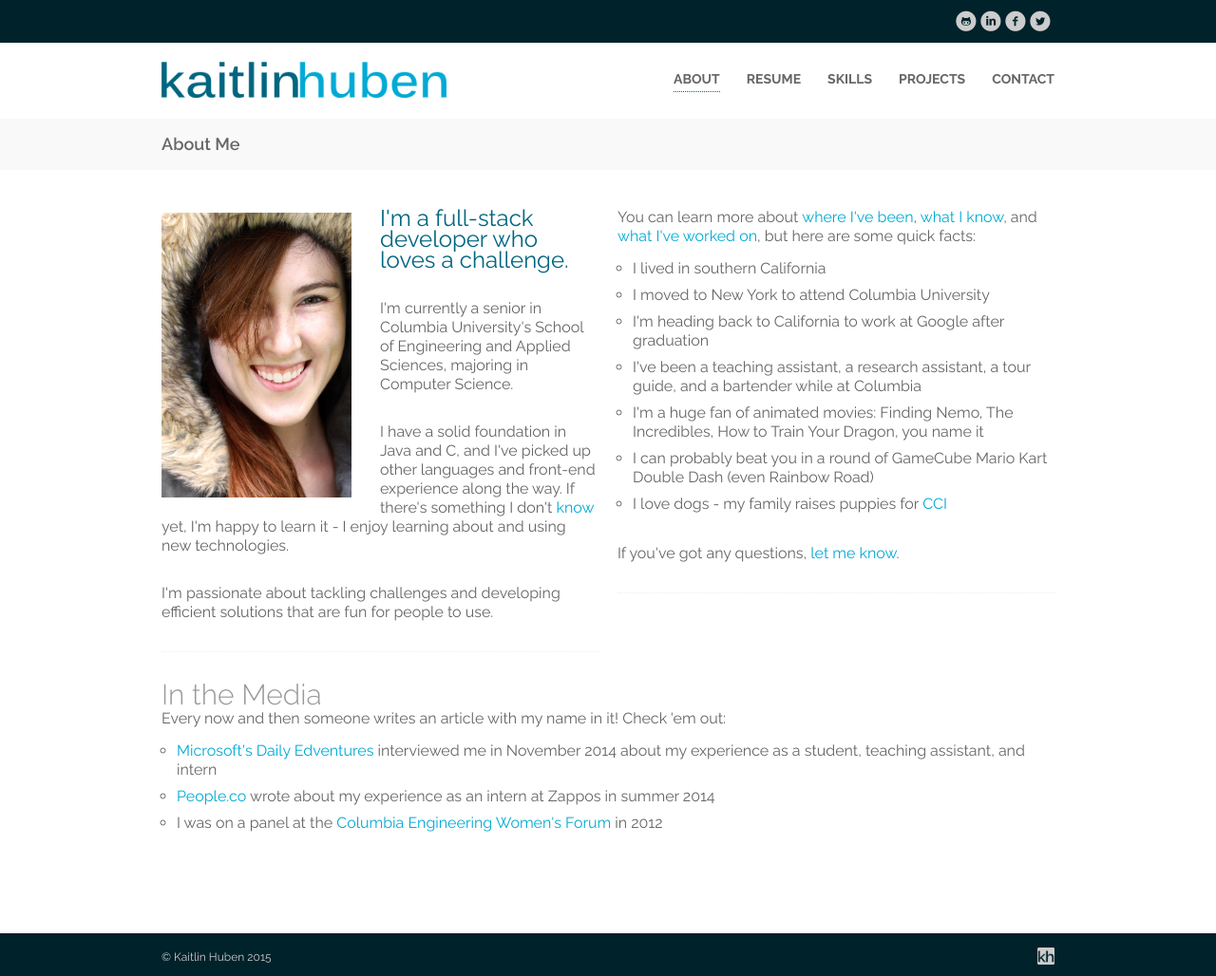
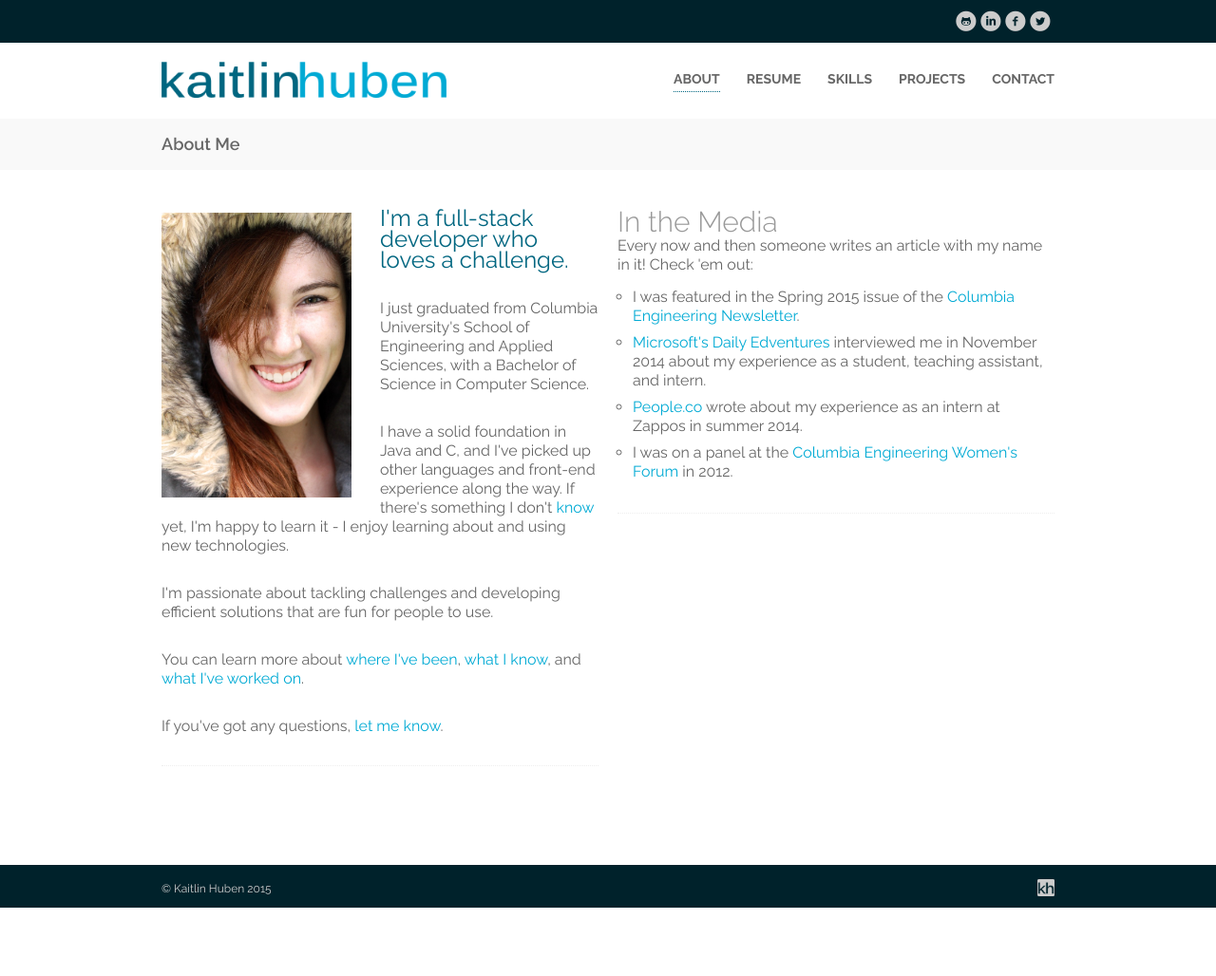
Before and after one commit to kaitlinhuben/kaitlinhuben.github.io, a Jekyll site: the page built from about.html, in a window 1280 px wide. Shown: the whole page at 95% size. Built offline with Jekyll 4.4.1, drawn with Linux system fonts in a browser that asks for light colours; after the commit the page ends 956 px from its top, so only the background shows below that.

Commit message:
Updated about page

```diff
--- a/about.html
+++ b/about.html
@@ -11,38 +11,25 @@ about_active: true
 					<a href="#"><img src="img/khuben-headshot.jpg" class="peLazyLoading" data-original="img/khuben-headshot.jpg" width="268" height="237" alt="Kaitlin Huben" /></a>
 				</div>
 			<p class="intro">I'm a full-stack developer who loves a challenge.</p>
-			<p>I'm currently a senior in Columbia University's School of Engineering and Applied Sciences, majoring in Computer Science.</p>
+			<p>I just graduated from Columbia University's School of Engineering and Applied Sciences, with a Bachelor of Science in Computer Science.</p>
 			<p>I have a solid foundation in Java and C, and I've picked up other languages and front-end experience along the way. If there's something I don't <a href="{{site.skills_link}}">know</a> yet, I'm happy to learn it - I enjoy learning about and using new technologies.</p>
 			<p>I'm passionate about tackling challenges and developing efficient solutions that are fun for people to use.</p>
-
+			<p>You can learn more about <a href="{{site.resume_link}}">where I've been</a>, <a href="{{site.skills_link}}">what I know</a>, and <a href="{{site.projects_link}}">what I've worked on</a>.</p>
+			<p>If you've got any questions, <a href="{{site.contact_link}}">let me know</a>.</p>
 			<div class="divider dotted"></div>
 		</div>
 
 		<div class="span6">
-			<p>You can learn more about <a href="{{site.resume_link}}">where I've been</a>, <a href="{{site.skills_link}}">what I know</a>, and <a href="{{site.projects_link}}">what I've worked on</a>, but here are some quick facts:</p>
+			<h2>In the Media</h2>
+			<p>Every now and then someone writes an article with my name in it! Check 'em out:</p>
 			<ul>
-				<li>I lived in southern California</li>
-				<li>I moved to New York to attend Columbia University</li>
-				<li>I'm heading back to California to work at Google after graduation</li>
-				<li>I've been a teaching assistant, a research assistant, a tour guide, and a bartender while at Columbia</li>
-				<li>I'm a huge fan of animated movies: Finding Nemo, The Incredibles, How to Train Your Dragon, you name it</li>
-				<li>I can probably beat you in a round of GameCube Mario Kart Double Dash (even Rainbow Road)</li>
-				<li>I love dogs - my family raises puppies for <a href="http://www.cci.org">CCI</a></li>
+				<li>I was featured in the Spring 2015 issue of the <a href="http://engineering.columbia.edu/web/newsletter/spring_2015/kaitlin_huben_senior_computer_science">Columbia Engineering Newsletter</a>.</li>
+				<li><a href="http://dailyedventures.com/index.php/2014/11/12/kaitlin-huben/">Microsoft's Daily Edventures</a> interviewed me in November 2014 about my experience as a student, teaching assistant, and intern.</li>
+				<li><a href="http://blog.people.co/?p=254">People.co</a> wrote about my experience as an intern at Zappos in summer 2014.</li>
+				<li>I was on a panel at the <a href="http://www.world-lecture-project.org/lecture/?id=515555f2e0349">Columbia Engineering Women's Forum</a> in 2012.</li>
 			</ul>
-			<p>If you've got any questions, <a href="{{site.contact_link}}">let me know</a>.</p>
 			<div class="divider dotted"></div>
 		</div>
 	</section><!-- ./row-fluid -->
 
-	<section class="row-fluid">
-		<div class="span12">
-			<h2>In the Media</h2>
-			<p>Every now and then someone writes an article with my name in it! Check 'em out:</p>
-			<ul>
-				<li><a href="http://dailyedventures.com/index.php/2014/11/12/kaitlin-huben/">Microsoft's Daily Edventures</a> interviewed me in November 2014 about my experience as a student, teaching assistant, and intern</li>
-				<li><a href="http://blog.people.co/?p=254">People.co</a> wrote about my experience as an intern at Zappos in summer 2014</li>
-				<li>I was on a panel at the <a href="http://www.world-lecture-project.org/lecture/?id=515555f2e0349">Columbia Engineering Women's Forum</a> in 2012</li>
-			</ul>
-		</div>
-	</section><!-- ./row-fluid -->
 </div><!-- ./pe-block -->
```
